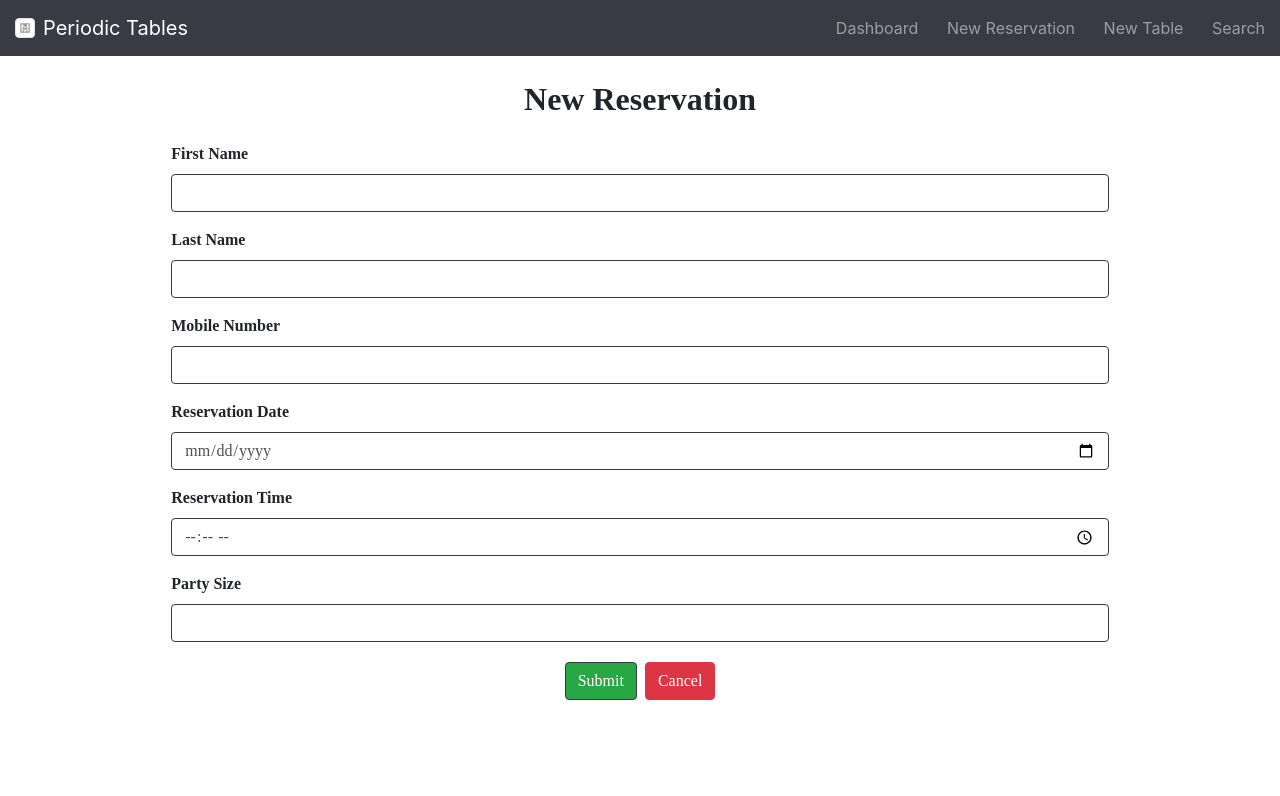
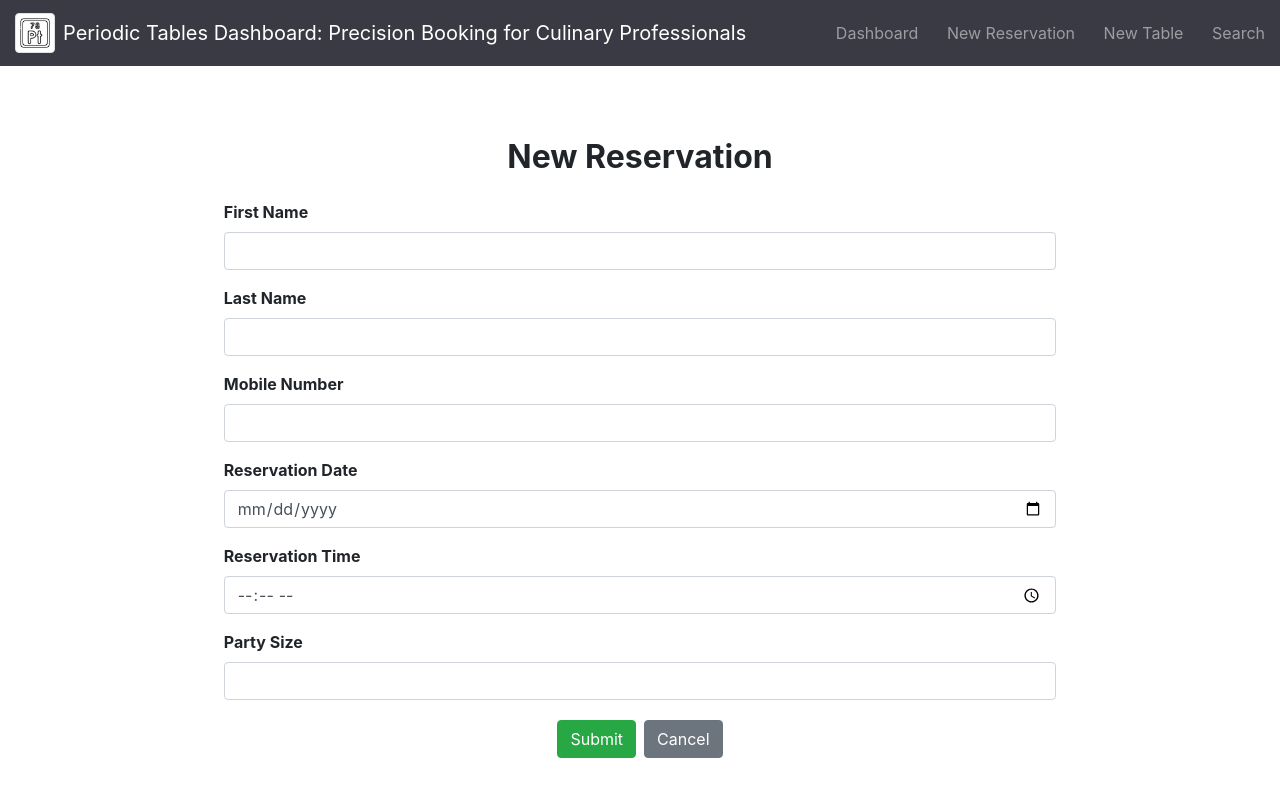
Before and after one commit to louisbrent1992/Restaurant-Reservation-App, a React (Create React App) app in the folder front-end/: page /reservations/new in a window 1280 px wide. Shown: the top 796 px of the page. Built offline with nearby package versions, Linux system fonts and the light colour scheme; no server answers; a web font is replaced by a local one.

Commit message:
minor ui update

```diff
--- a/front-end/src/dashboard/Dashboard.js
+++ b/front-end/src/dashboard/Dashboard.js
@@ -30,15 +30,11 @@ function Dashboard({ date, reservations, tables, loadDashboard }) {
 			/>
 		));
 	};
+
 	function handleClick({ target }) {
 		let newDate;
 		let useDate;
 
-		/** uses:
-		 * previous() to set the reservations' list date to be the previous day
-		 * next() to set the reservations' list date to be the following day
-		 * today() to set reservation's list date to current day
-		 */
 		if (!date) {
 			useDate = today();
 		} else {
@@ -57,15 +53,15 @@ function Dashboard({ date, reservations, tables, loadDashboard }) {
 	}
 
 	return (
-		<div className="w-80 ml-3 pr-4 pt-4" style={{ fontFamily: "Rubik" }}>
+		<div className="container pt-5">
 			<main>
-				<h1 className="font-weight-bold d-flex justify-content-center mt-5 mb-4">
-					Restaurant Dashboard
+				<h1 className="font-weight-bold text-center mb-4">
+					Welcome to Your Reservation Dashboard
 				</h1>
 
 				<div className="d-flex justify-content-center mb-4">
 					<button
-						className="btn-xs rounded btn-light btn-outline-dark m-1 p-1"
+						className="btn btn-outline-secondary mx-1"
 						type="button"
 						name="previous"
 						onClick={handleClick}
@@ -73,7 +69,7 @@ function Dashboard({ date, reservations, tables, loadDashboard }) {
 						Previous
 					</button>
 					<button
-						className="btn-xs rounded btn-success btn-outline-success m-1 text-white"
+						className="btn btn-outline-success mx-1"
 						type="button"
 						name="today"
 						onClick={handleClick}
@@ -81,7 +77,7 @@ function Dashboard({ date, reservations, tables, loadDashboard }) {
 						Today
 					</button>
 					<button
-						className="btn-xs rounded btn-light btn-outline-dark m-1"
+						className="btn btn-outline-secondary mx-1"
 						type="button"
 						name="next"
 						onClick={handleClick}
@@ -89,13 +85,15 @@ function Dashboard({ date, reservations, tables, loadDashboard }) {
 						Next
 					</button>
 				</div>
-				<h3 className="mb-4 font-weight-bold text-start">
-					Reservations for {date}
-				</h3>
 
-				<table className="table text-wrap text-center table-hover">
+				<h4 className="mb-4 text-start font-weight-normal">
+					Today's Reservations ({date}):
+				</h4>
+
+				<div className="table-responsive">
+					<table className="table table-striped table-hover">
 						<thead className="thead-dark">
-						<tr className="text-center">
+							<tr>
 								<th scope="col">ID</th>
 								<th scope="col">First Name</th>
 								<th scope="col">Last Name</th>
@@ -109,16 +107,19 @@ function Dashboard({ date, reservations, tables, loadDashboard }) {
 								<th scope="col">Seat</th>
 							</tr>
 						</thead>
-
 						<tbody>{reservationsMap()}</tbody>
 					</table>
-				<br />
-				<br />
-				<h3 className="mb-4 font-weight-bold">Tables</h3>
+				</div>
 
-				<table className="table table-hover m-1 text-nowrap mb-4">
+				{/* Increased margin for the heading to add more space */}
+				<h4 className="mb-4 font-weight-normal" style={{ marginTop: "2rem" }}>
+					Current Table Status:
+				</h4>
+
+				<div className="table-responsive">
+					<table className="table table-striped table-hover">
 						<thead className="thead-dark">
-						<tr className="text-center">
+							<tr>
 								<th scope="col">Table ID</th>
 								<th scope="col">Table Name</th>
 								<th scope="col">Capacity</th>
@@ -127,9 +128,9 @@ function Dashboard({ date, reservations, tables, loadDashboard }) {
 								<th scope="col">Finish</th>
 							</tr>
 						</thead>
-
 						<tbody>{tablesJSX()}</tbody>
 					</table>
+				</div>
 			</main>
 		</div>
 	);
--- a/front-end/src/layout/Menu.js
+++ b/front-end/src/layout/Menu.js
@@ -20,13 +20,16 @@ function Menu() {
 						src={icon}
 						alt="logo"
 						className="img-thumbnail mr-2"
-						style={{ width: "20p", height: "20px" }}
+						style={{ width: "40px", height: "40px" }}
 					/>
 					<div className="sidebar-brand-text">
-						<span>Periodic Tables</span>
+						<span>
+							Periodic Tables Dashboard: Precision Booking for Culinary
+							Professionals
+						</span>
 					</div>
 				</Link>
-				<ul className="navbar-nav text-light d-flex flex-row">
+				<ul className="navbar-nav text-light d-flex flex-row align-items-center">
 					<li className="nav-item mr-4">
 						<Link className="nav-link" to="/dashboard">
 							<span className="oi oi-dashboard" />
--- a/front-end/src/reservations/NewReservation.js
+++ b/front-end/src/reservations/NewReservation.js
@@ -1,10 +1,7 @@
 import React, { useState } from "react";
 import { useHistory, useParams } from "react-router-dom";
 import ErrorAlert from "../layout/ErrorAlert";
-import {
-  createReservation,
-  editReservation,
-} from "../utils/api";
+import { createReservation, editReservation } from "../utils/api";
 
 export default function NewReservation({
 	edit,
@@ -13,11 +10,9 @@ export default function NewReservation({
 	setFormData,
 }) {
 	const history = useHistory();
-
 	const { reservation_id } = useParams();
 	const [errors, setErrors] = useState(null);
 
-  /** updates the state of the form when the user makes any changes to it */
 	function handleChange({ target }) {
 		setFormData({
 			...formData,
@@ -26,17 +21,12 @@ export default function NewReservation({
 		});
 	}
 
-  /** if a reservation was created or edited, clicking the "submit" button will do the following:
-   * save the reservation
-   * display the previous page
-   */
 	function onSubmit(event) {
 		event.preventDefault();
 		const abortController = new AbortController();
 		formData.people = Number(formData.people);
 		if (edit) {
 			editReservation(reservation_id, formData, abortController.signal)
-        .then(setFormData(formData))
 				.then(loadDashboard)
 				.then(() =>
 					history.push(`/dashboard?date=${formData.reservation_date}`)
@@ -53,104 +43,117 @@ export default function NewReservation({
 		return () => abortController.abort();
 	}
 
-  /** displays the reservation form to the user */
 	return (
-    <div style={{ fontFamily: "Rubik" }}>
-      <h2 className="font-weight-bold d-flex justify-content-center mt-4">
+		<div className="container pt-5">
+			<main>
+				<h2 className="font-weight-bold text-center mt-4 mb-4 fs-4">
 					{edit ? "Edit Reservation" : "New Reservation"}
 				</h2>
+
 				<div className="d-flex justify-content-center">
-        <form className="font-weight-bold mt-3 m-3 w-75">
+					<form className="font-weight-bold w-75">
 						{errors && <ErrorAlert error={errors} />}
-          <label className="form-label" htmlFor="first_name">
+
+						<div className="mb-3">
+							<label htmlFor="first_name" className="form-label fs-6">
 								First Name
 							</label>
 							<input
+								type="text"
+								className="form-control"
+								id="first_name"
 								name="first_name"
-            id="first_name"
-            className="form-control mb-3 border-dark"
-            type="text"
+								value={formData.first_name}
 								onChange={handleChange}
-            value={formData.first_name}
 								required
 							/>
-          <label className="form-label" htmlFor="last_name">
+						</div>
+
+						<div className="mb-3">
+							<label htmlFor="last_name" className="form-label fs-6">
 								Last Name
 							</label>
 							<input
+								type="text"
+								className="form-control"
+								id="last_name"
 								name="last_name"
-            id="last_name"
-            className="form-control mb-3 border-dark"
-            type="text"
+								value={formData.last_name}
 								onChange={handleChange}
-            value={formData.last_name}
 								required
 							/>
-          <label className="form-label" htmlFor="mobile_number">
+						</div>
+
+						<div className="mb-3">
+							<label htmlFor="mobile_number" className="form-label fs-6">
 								Mobile Number
 							</label>
 							<input
-            className="form-control mb-3 border-dark"
+								type="text"
+								className="form-control"
+								id="mobile_number"
 								name="mobile_number"
-            id="mobile_number"
-            type="text"
+								value={formData.mobile_number}
 								onChange={handleChange}
-            value={formData.mobile_number}
 								required
 							/>
+						</div>
 
-          <label className="form-label" htmlFor="reservation_date">
+						<div className="mb-3">
+							<label htmlFor="reservation_date" className="form-label fs-6">
 								Reservation Date
 							</label>
 							<input
+								type="date"
+								className="form-control"
+								id="reservation_date"
 								name="reservation_date"
-            id="reservation_date"
-            type="date"
-            className="form-control mb-3 border-dark"
-            placeholder="YYYY-MM-DD"
-            pattern="\d{4}-\d{2}-\d{2}"
+								value={formData.reservation_date}
 								onChange={handleChange}
-            value={formData.reservation_date}
 								required
 							/>
-          <label className="form-label" htmlFor="reservation_time">
+						</div>
+
+						<div className="mb-3">
+							<label htmlFor="reservation_time" className="form-label fs-6">
 								Reservation Time
 							</label>
 							<input
+								type="time"
+								className="form-control"
+								id="reservation_time"
 								name="reservation_time"
-            id="reservation_time"
-            className="form-control mb-3 border-dark"
-            type="time"
-            placeholder="HH:MM"
-            pattern="[0-9]{2}:[0-9]{2}"
+								value={formData.reservation_time}
 								onChange={handleChange}
-            value={formData.reservation_time}
 								required
 							/>
-          <label className="form-label" htmlFor="people">
+						</div>
+
+						<div className="mb-3">
+							<label htmlFor="people" className="form-label fs-6">
 								Party Size
 							</label>
 							<input
+								type="number"
+								className="form-control"
+								id="people"
 								name="people"
-            id="people"
-            className="form-control mb-3 border-dark"
-            type="number"
-            min="1"
+								value={formData.people}
 								onChange={handleChange}
-            value={formData.people}
 								required
 							/>
+						</div>
+
 						<div className="d-flex justify-content-center">
 							<button
-              className="btn btn-outline-0 btn-success border-dark m-1"
-              // style={{color: "white"}}
 								type="submit"
+								className="btn rounded btn-success btn-outline-success m-1 text-white"
 								onClick={onSubmit}
 							>
 								Submit
 							</button>
 							<button
-              className="btn btn-danger m-1"
+								className="btn rounded btn-secondary m-1 text-white "
 								type="button"
 								onClick={history.goBack}
 							>
@@ -159,6 +162,7 @@ export default function NewReservation({
 						</div>
 					</form>
 				</div>
+			</main>
 		</div>
 	);
 }
--- a/front-end/src/tables/NewTable.js
+++ b/front-end/src/tables/NewTable.js
@@ -5,15 +5,12 @@ import { createTable } from "../utils/api";
 
 export default function NewTable({ loadDashboard }) {
 	const history = useHistory();
-
 	const [error, setError] = useState(null);
-  /** sets initial state of a table */
 	const [formData, setFormData] = useState({
 		table_name: "",
 		capacity: 1,
 	});
 
-  /* sets table info when entered */
 	function handleChange({ target }) {
 		setFormData({
 			...formData,
@@ -22,7 +19,6 @@ export default function NewTable({ loadDashboard }) {
 		});
 	}
 
-  /* saves table info and redirects to dashboard when form is submitted */
 	function handleSubmit(event) {
 		event.preventDefault();
 		const abortController = new AbortController();
@@ -37,19 +33,18 @@ export default function NewTable({ loadDashboard }) {
 		return () => abortController.abort();
 	}
 
-  /* checks for table's capacity and length of table's name */
 	function validateFields() {
 		let foundError = null;
 
 		if (formData.table_name === "" || formData.capacity === "") {
 			foundError = {
 				message:
-          "invalid form: table name & capacity must be provided to create table",
+					"Invalid form: table name & capacity must be provided to create table",
 			};
 		} else if (formData.table_name.length < 2) {
 			foundError = {
 				message:
-          "invalid table name: table name must contain at least two characters",
+					"Invalid table name: table name must contain at least two characters",
 			};
 		}
 
@@ -58,50 +53,55 @@ export default function NewTable({ loadDashboard }) {
 	}
 
 	return (
-    <div style={{fontFamily: "Rubik"}}>
-      <h2 className="font-weight-bold d-flex justify-content-center mt-4">
-        New Table
-      </h2>
-      <div className="d-flex justify-content-center mt-4">
-        <form className="font-weight-bold mt-2 w-75">
-          { error && <ErrorAlert error={error} />}
+		<div className="container pt-5">
+			<main>
+				<h2 className="font-weight-bold text-center mt-4 mb-4">New Table</h2>
 
-          <label htmlFor="table_name">Table Name</label>
+				<div className="d-flex justify-content-center">
+					<form className="font-weight-bold w-75">
+						{error && <ErrorAlert error={error} />}
+
+						<div className="mb-3">
+							<label htmlFor="table_name" className="form-label">
+								Table Name
+							</label>
 							<input
+								type="text"
+								className="form-control"
+								id="table_name"
 								name="table_name"
-            id="table_name"
-            className="form-control mb-3 border-dark"
-            type="text"
-            minLength="2"
+								value={formData.table_name}
 								onChange={handleChange}
-            value={formData.table_name}
 								required
 							/>
+						</div>
 
-          <label htmlFor="capacity">Capacity</label>
+						<div className="mb-3">
+							<label htmlFor="capacity" className="form-label">
+								Capacity
+							</label>
 							<input
+								type="number"
+								className="form-control"
+								id="capacity"
 								name="capacity"
-            id="capacity"
-            className="form-control mb-3 border-dark"
-            type="number"
+								value={formData.capacity}
+								onChange={handleChange}
 								min="1"
-            onChange={handleChange}
-            value={formData.capacity}
 								required
-            style={{color: "black"}}
 							/>
+						</div>
 
-  <div className="d-flex justify-content-center mt-4">
+						<div className="d-flex justify-content-center">
 							<button
 								type="submit"
+								className="btn rounded btn-success btn-outline-success m-1 text-white"
 								onClick={handleSubmit}
-            className="btn btn-dark border-dark m-1"
-            style={{ color: "white" }}
 							>
 								Submit
 							</button>
 							<button
-            className="btn btn-danger m-1"
+								className="btn rounded btn-secondary m-1 text-white "
 								type="button"
 								onClick={history.goBack}
 							>
@@ -110,6 +110,7 @@ export default function NewTable({ loadDashboard }) {
 						</div>
 					</form>
 				</div>
+			</main>
 		</div>
 	);
 }
```
Lines whose indentation alone changed are shown as unchanged.
